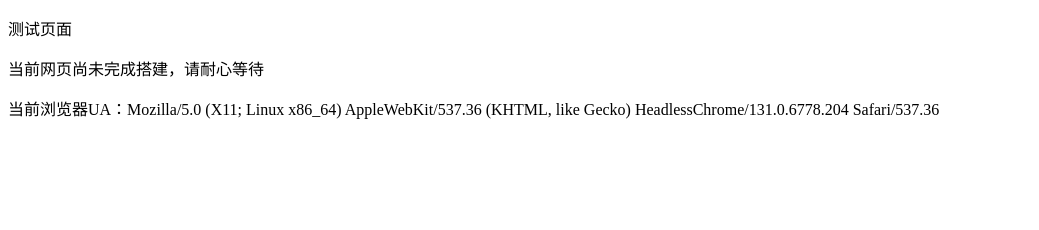
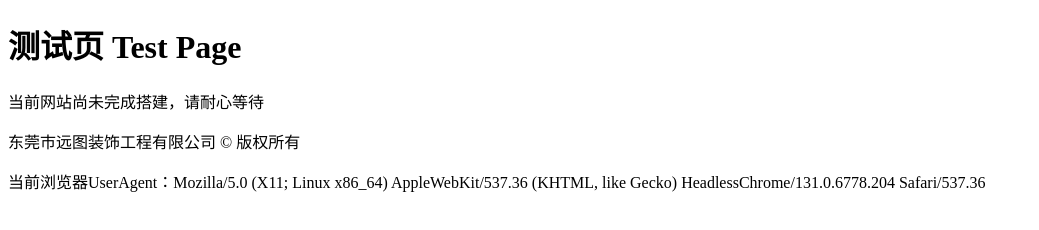
Before and after one commit to Caizhhh/caizhhh.github.io, a plain HTML site: page index.html in a window 1280 px wide. Shown: the whole page, without its empty margins (0-1039 px from the left). Drawn offline with Linux system fonts and the light colour scheme.

Commit message:
Update index.html

```diff
--- a/index.html
+++ b/index.html
@@ -2,13 +2,14 @@
 <html>
 
 <body>
-  <p>测试页面</p>
-  <p>当前网页尚未完成搭建，请耐心等待</p>
+  <h1>测试页 Test Page</h1>
+  <p>当前网站尚未完成搭建，请耐心等待</p>
+  <p>东莞市远图装饰工程有限公司 &copy; 版权所有</p>
   <p id="userAgent"></p >
 
   <script>
     var userAgent = navigator.userAgent;
-    document.getElementById("userAgent").innerHTML = "当前浏览器UA：" + userAgent;
+    document.getElementById("userAgent").innerHTML = "当前浏览器UserAgent：" + userAgent;
   </script>
 
 </body>
```
